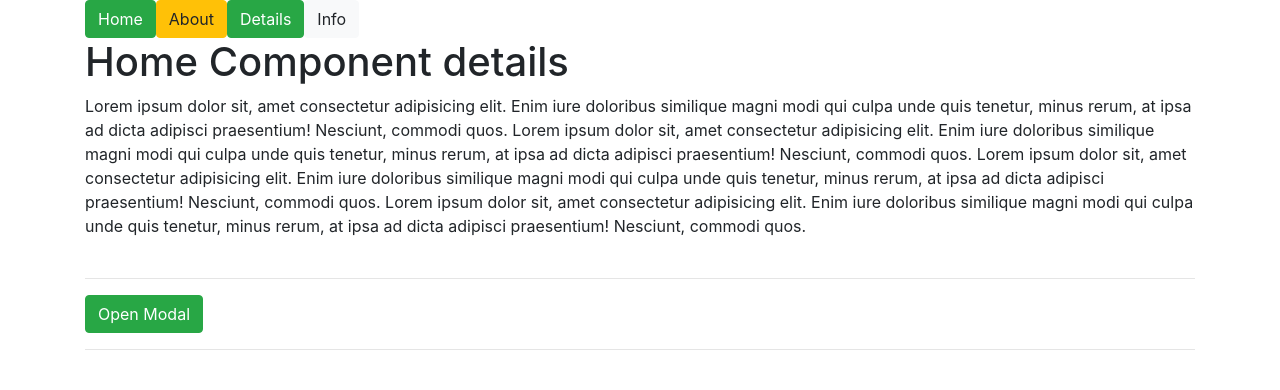
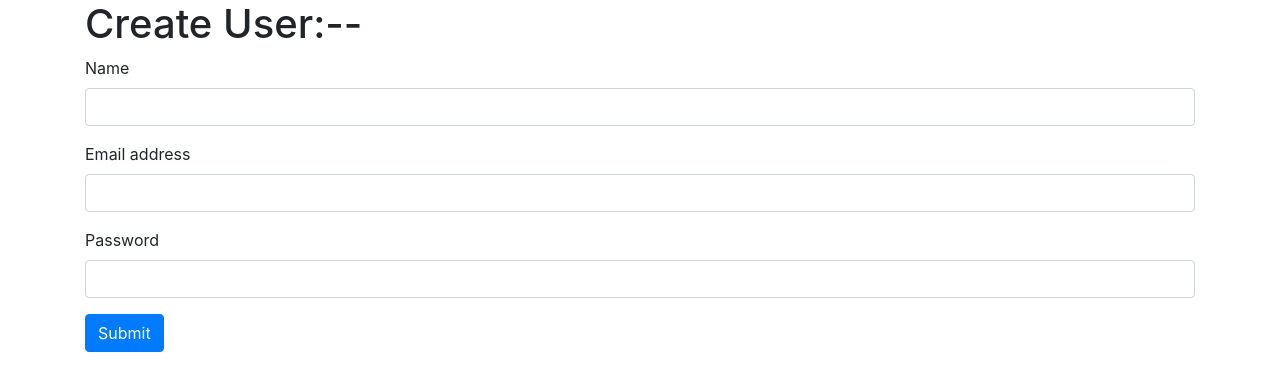
Before and after one commit to nuruzzamanhimel00/13_leela_webdev_vue3_full_again, a Vue app in the folder vue3_create_1/: page / in a window 1280 px wide. Shown: the top 390 px of the page. Built offline with nearby package versions, Linux system fonts and the light colour scheme.

Commit message:
crete user

```diff
--- /dev/null
+++ b/package.json
@@ -0,0 +1,5 @@
+{
+  "dependencies": {
+    "axios": "^0.27.2"
+  }
+}
--- a/vue3_create_1/src/App.vue
+++ b/vue3_create_1/src/App.vue
@@ -1,95 +1,31 @@
 <template>
   <div>
     <div class="container">
-        <button  v-for="(value, key) in buttonData" :key="key" class="btn btn-success"
-        :class="[value == 'Home' ? 'btn-success' : [ value == 'About' ? 'btn-warning' : [ value == ' Details' ? 'btn-danger' : [value == 'Info' ? 'btn-light' : '' ] ] ] ]"
-        @click="onComponentChange(value)"
-        >
-        {{value}}
-        </button>
-
-        <keep-alive>
-           <component v-bind:is="currentTabComponent"  ></component>
-        </keep-alive>
-
-         <br>
-        <hr>
-        <a href="" class="btn btn-success"
-          @click.prevent="onOpenModal()"
-        >
-          Open Modal
-        </a>
-        <teleport to='body' >
-            <modal-dialog v-if="showModal"
-              @closeModal="onCloseModal($event)">
-            </modal-dialog>
-        </teleport>
-
-
-        <hr>
-
+      <user-create> </user-create>
     </div>
-
-
   </div>
 </template>
 
 <script>
-// import HomeComp from './components/HomeCom.vue'
-// import AboutComp from './components/AboutCom.vue'
-// import DetailsComp from './components/DetailsCom.vue'
-// import InfoComp from './components/InfoCom.vue'
-
-// blog url: https://learnvue.co/tutorials/lazy-load-components
-// title: Lazy Load Components in Vue with defineAsyncComponent
-// async component
 
 import { defineAsyncComponent } from 'vue'
 
-// import ModalDialog from './components/ModalDialog.vue'
-
-const HomeComp = defineAsyncComponent(() =>
-  import('./components/HomeCom.vue')
-)
-const AboutComp = defineAsyncComponent(() =>
-  import('./components/AboutCom.vue')
-)
-const DetailsComp = defineAsyncComponent(() =>
-  import('./components/DetailsCom.vue')
-)
-const InfoComp = defineAsyncComponent(() =>
-  import('./components/InfoCom.vue')
-)
-
-const ModalDialog = defineAsyncComponent(() =>
-  import('./components/ModalDialog.vue')
+const UserCreate = defineAsyncComponent(() =>
+  import('./components/UserCreate.vue')
 )
 
 export default {
+  name:'App',
   data() {
     return {
-      currentTabComponent: 'HomeComp',
-      buttonData:['Home','About','Details','Info'],
-      showModal:false,
+
     }
   },
   components:{
-    HomeComp,
-    AboutComp,
-    DetailsComp,
-    InfoComp,
-    ModalDialog
+
+    UserCreate
   },
   methods: {
-    onComponentChange(value){
-      this.currentTabComponent = value+"Comp";
-    },
-    onOpenModal(){
-      this.showModal = true;
-    },
-    onCloseModal(event){
-      this.showModal = event;
-    }
   },
 }
 </script>
--- /dev/null
+++ b/vue3_create_1/src/Helpers/Api/index.js
@@ -0,0 +1,11 @@
+class Api{
+
+    static getHeaderWithoutAuth(){
+        return {
+            'Content-Type': 'application/json',
+            'Accept': 'application/json'
+          };
+    }
+}
+
+export default Api;
--- /dev/null
+++ b/vue3_create_1/src/Helpers/apiRoute.js
@@ -0,0 +1,7 @@
+const BASE_URL = "http://127.0.0.1:8000/api/"
+
+const USER_CREATE_POST = BASE_URL+'users'
+
+export const apiRoutes = {
+    USER_CREATE_POST,
+}
--- /dev/null
+++ b/vue3_create_1/src/Services/UserService.js
@@ -0,0 +1,27 @@
+import axios from "axios";
+import {apiRoutes} from '../Helpers/apiRoute.js'
+import ApiHeader from '@/Helpers/Api'
+
+function UserCreate(data){
+
+    return new Promise((resolve) => {
+        return axios.post(apiRoutes.USER_CREATE_POST, {
+            'name' : data.name,
+            'email' : data.email,
+            'password' : data.password,
+        }, {
+            headers: ApiHeader.getHeaderWithoutAuth()
+        })
+            .then(response => {
+                alert(response.data.message);
+                resolve(response.data);
+            })
+            // .catch(error => console.log("error = ",error))
+            .catch(error => alert(error))
+    });
+    // console.log(data);
+}
+
+export const UserService = {
+    UserCreate,
+}
--- a/vue3_create_1/src/components/AboutCom.vue
+++ /dev/null
@@ -1,9 +0,0 @@
-<template>
-    <div>
-       <h1> About Component details</h1>
-        Lorem ipsum dolor sit, amet consectetur adipisicing elit. Enim iure doloribus similique magni modi qui culpa unde quis tenetur, minus rerum, at ipsa ad dicta adipisci praesentium! Nesciunt, commodi quos.
-         Lorem ipsum dolor sit, amet consectetur adipisicing elit. Enim iure doloribus similique magni modi qui culpa unde quis tenetur, minus rerum, at ipsa ad dicta adipisci praesentium! Nesciunt, commodi quos.
-          Lorem ipsum dolor sit, amet consectetur adipisicing elit. Enim iure doloribus similique magni modi qui culpa unde quis tenetur, minus rerum, at ipsa ad dicta adipisci praesentium! Nesciunt, commodi quos.
-           Lorem ipsum dolor sit, amet consectetur adipisicing elit. Enim iure doloribus similique magni modi qui culpa unde quis tenetur, minus rerum, at ipsa ad dicta adipisci praesentium! Nesciunt, commodi quos.
-    </div>
-</template>
--- a/vue3_create_1/src/components/DetailsCom.vue
+++ /dev/null
@@ -1,10 +0,0 @@
-<template>
-    <div>
-        <h1>Details Component details</h1>
-        Lorem ipsum dolor sit, amet consectetur adipisicing elit. Enim iure doloribus similique magni modi qui culpa unde quis tenetur, minus rerum, at ipsa ad dicta adipisci praesentium! Nesciunt, commodi quos.
-         Lorem ipsum dolor sit, amet consectetur adipisicing elit. Enim iure doloribus similique magni modi qui culpa unde quis tenetur, minus rerum, at ipsa ad dicta adipisci praesentium! Nesciunt, commodi quos.
-          Lorem ipsum dolor sit, amet consectetur adipisicing elit. Enim iure doloribus similique magni modi qui culpa unde quis tenetur, minus rerum, at ipsa ad dicta adipisci praesentium! Nesciunt, commodi quos.
-           Lorem ipsum dolor sit, amet consectetur adipisicing elit. Enim iure doloribus similique magni modi qui culpa unde quis tenetur, minus rerum, at ipsa ad dicta adipisci praesentium! Nesciunt, commodi quos.
-    </div>
-</template>
-@nh147tq819929@
--- a/vue3_create_1/src/components/HomeCom.vue
+++ /dev/null
@@ -1,9 +0,0 @@
-<template>
-    <div>
-        <h1>Home Component details</h1>
-        Lorem ipsum dolor sit, amet consectetur adipisicing elit. Enim iure doloribus similique magni modi qui culpa unde quis tenetur, minus rerum, at ipsa ad dicta adipisci praesentium! Nesciunt, commodi quos.
-         Lorem ipsum dolor sit, amet consectetur adipisicing elit. Enim iure doloribus similique magni modi qui culpa unde quis tenetur, minus rerum, at ipsa ad dicta adipisci praesentium! Nesciunt, commodi quos.
-          Lorem ipsum dolor sit, amet consectetur adipisicing elit. Enim iure doloribus similique magni modi qui culpa unde quis tenetur, minus rerum, at ipsa ad dicta adipisci praesentium! Nesciunt, commodi quos.
-           Lorem ipsum dolor sit, amet consectetur adipisicing elit. Enim iure doloribus similique magni modi qui culpa unde quis tenetur, minus rerum, at ipsa ad dicta adipisci praesentium! Nesciunt, commodi quos.
-    </div>
-</template>
--- a/vue3_create_1/src/components/InfoCom.vue
+++ /dev/null
@@ -1,22 +0,0 @@
-<template>
-    <div>
-   <h1>     Info Component details</h1>
-
-        <form>
-        <div class="form-group">
-                <label for="exampleInputEmail1">Email address</label>
-                <input type="email" class="form-control" id="exampleInputEmail1" aria-describedby="emailHelp">
-                <small id="emailHelp" class="form-text text-muted">We'll never share your email with anyone else.</small>
-            </div>
-            <div class="form-group">
-                <label for="exampleInputPassword1">Password</label>
-                <input type="password" class="form-control" id="exampleInputPassword1">
-            </div>
-            <div class="form-group form-check">
-                <input type="checkbox" class="form-check-input" id="exampleCheck1">
-                <label class="form-check-label" for="exampleCheck1">Check me out</label>
-            </div>
-            <button type="submit" class="btn btn-primary">Submit</button>
-            </form>
-    </div>
-</template>
--- a/vue3_create_1/src/components/ModalDialog.vue
+++ /dev/null
@@ -1,44 +0,0 @@
-<template>
-    <div>
-        <div class="modalDialog">
-            <h3>modal header</h3>
-            <div class="modal-body">
-                Lorem ipsum dolor, sit amet consectetur adipisicing elit. Exercitationem quo distinctio iste dolorum? Eveniet architecto eligendi commodi possimus? In tempore cupiditate corrupti, adipisci nulla error perspiciatis modi ducimus minima rem!
-            </div>
-             <a href="" class="btn btn-danger"
-
-                     @click.prevent="onCloseModal()"
-                >
-                    Close Modal
-                </a>
-        </div>
-    </div>
-</template>
-
-<script>
-export default {
-    data(){
-        return{
-
-        }
-    },
-    methods: {
-        onCloseModal(){
-            this.$emit('closeModal',false);
-        }
-    },
-}
-</script>
-
-<style scoped>
-.modalDialog{
-    width: 50%;
-    position: absolute;
-    top: 50%;
-    left: 50%;
-    transform: translate(-50%,-50%);
-    background: #fff;
-    padding: 30px;
-}
-
-</style>
--- /dev/null
+++ b/vue3_create_1/src/components/UserCreate.vue
@@ -0,0 +1,44 @@
+<template>
+    <div>
+    <h1>Create User:--</h1>
+        <form @submit.prevent="onUserCreate()">
+            <div class="form-group">
+                <label for="nameId">Name</label>
+                <input type="text" class="form-control" id="nameId" v-model="name">
+            </div>
+            <div class="form-group">
+                <label for="exampleInputEmail1">Email address</label>
+                <input type="email" class="form-control" id="exampleInputEmail1" v-model="email">
+            </div>
+            <div class="form-group">
+                <label for="exampleInputPassword1">Password</label>
+                <input type="password" class="form-control" id="exampleInputPassword1" v-model="password">
+            </div>
+            <button type="submit" class="btn btn-primary">Submit</button>
+        </form>
+    </div>
+</template>
+<script>
+import {UserService} from '../Services/UserService'
+
+export default {
+    name:'UserCreate',
+    data() {
+        return {
+            name:'',
+            email:'',
+            password:''
+        }
+    },
+    methods: {
+        onUserCreate(){
+            let data = {
+                'name' : this.name,
+                'email' : this.email,
+                'password' : this.password
+            };
+         UserService.UserCreate(data);
+        }
+    },
+}
+</script>
```
Also changed, not shown: vue3_create_1/INFO/note.txt (added), 1 other file (tests, documents, lock files or other folders).
